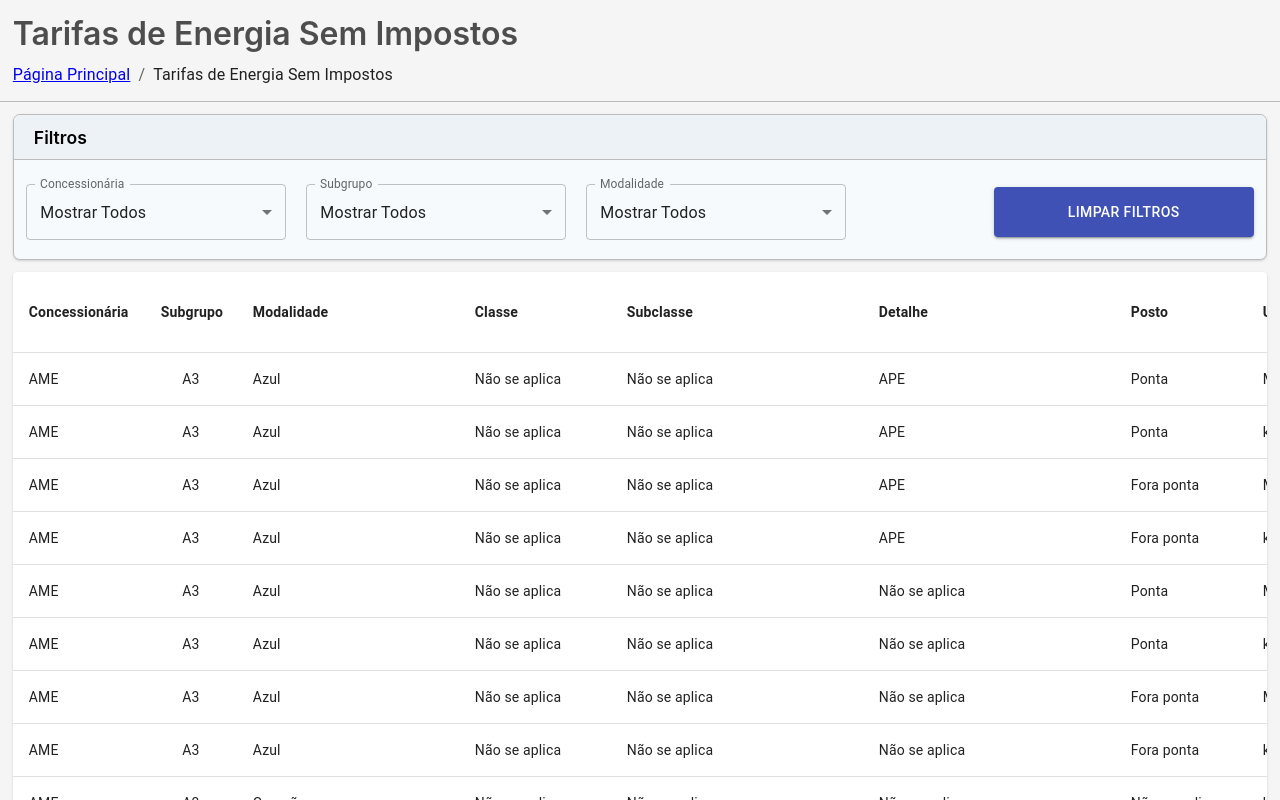
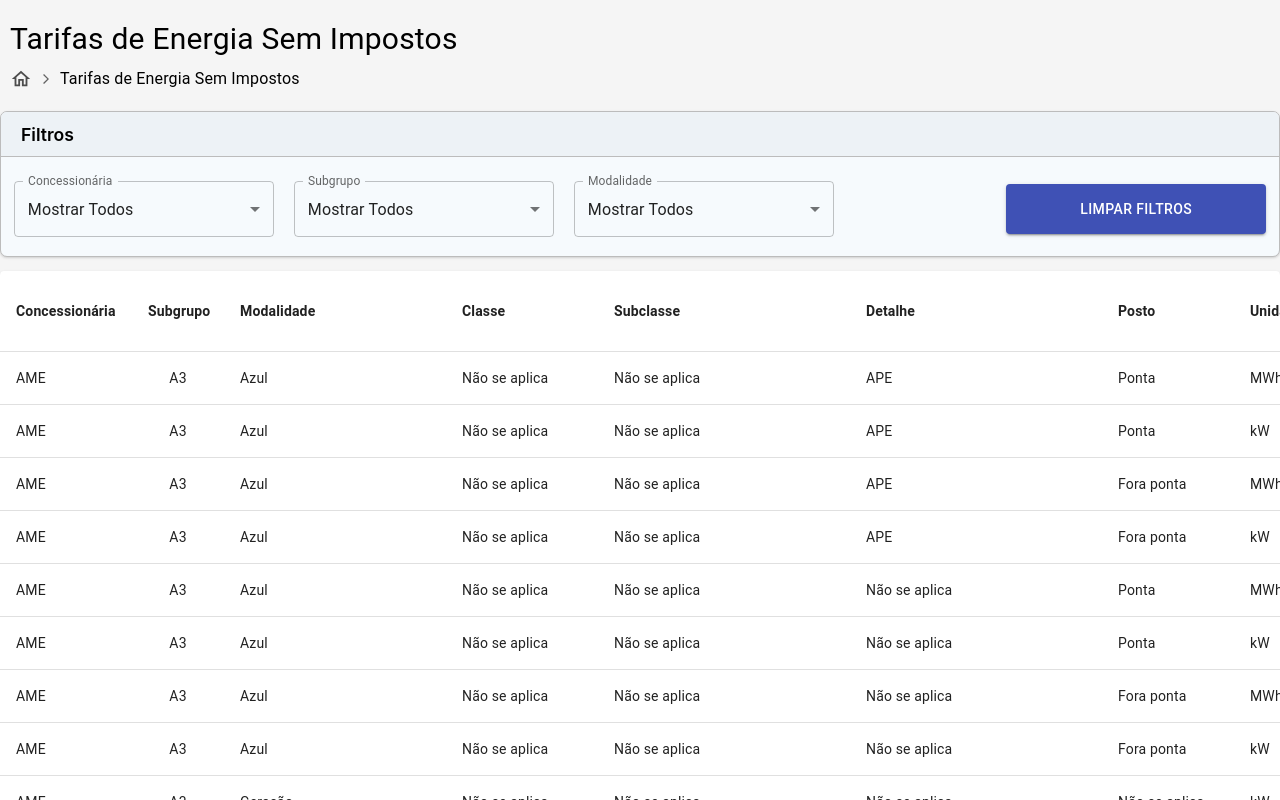
Before and after one commit to izaiasmachado/tarifas.imsolar.com.br, a React (Create React App) app: page /#/sem-impostos in a window 1280 px wide. Shown: the top 800 px of the page. Built offline with nearby package versions, Linux system fonts and the light colour scheme.

Commit message:
feat: new breadcrumbs

```diff
--- a/src/components/Filter/styles.css
+++ b/src/components/Filter/styles.css
@@ -57,11 +57,10 @@
   width: 100%;
   display: flex;
   justify-content: center;
-  margin-top: 12px;
 }
 
 .filter {
-  width: 98%;
+  width: 100%;
   position: relative;
   display: inline-flex;
   justify-content: flex-end;
@@ -91,7 +90,6 @@
 @media (max-width: 480px) {
   .filter__dropdown {
     width: 100%;
-    margin-top: 12px;
   }
 }
 
--- a/src/components/Header/Header.js
+++ b/src/components/Header/Header.js
@@ -1,16 +1,33 @@
 import "./styles.css";
 import Breadcrumbs from "@mui/material/Breadcrumbs";
 import Typography from "@mui/material/Typography";
+import HomeOutlinedIcon from "@mui/icons-material/HomeOutlined";
+import ArrowForwardIosIcon from "@mui/icons-material/ArrowForwardIos";
 
 export default function Header({ title }) {
   return (
     <div className="Header__container">
       <div className="Header">
-        <div className="Header__title">{title}</div>
-        <Breadcrumbs className="Header__breadcrumbs">
-          <a href="/">Página Principal</a>
-          <Typography color="text.primary">{title}</Typography>
-        </Breadcrumbs>
+        <Typography variant="h4" component="h1" className="Header__title">
+          {title}
+        </Typography>
+        <div className="Header__breadcrumbs_container">
+          <Breadcrumbs
+            className="Header__breadcrumbs"
+            separator={<ArrowForwardIosIcon style={{ fontSize: 12 }} />}
+          >
+            <a className="Header__breadcrumbs__link" href="/">
+              <HomeOutlinedIcon />
+            </a>
+
+            <a
+              className="Header__breadcrumbs__link Header__breadcrumbs__currentLink"
+              href={window.location.href}
+            >
+              <Typography>{title}</Typography>
+            </a>
+          </Breadcrumbs>
+        </div>
       </div>
     </div>
   );
--- a/src/components/Header/styles.css
+++ b/src/components/Header/styles.css
@@ -1,48 +1,74 @@
 .Header__container {
-  width: 100%;
+  width: calc(100% - 20px);
   display: flex;
   flex-direction: column;
   justify-content: center;
+  margin: 20px 0 20px 0;
   align-items: center;
-  border-bottom: 1px solid #bcbcbc;
-  padding: 14px 0px;
+}
+
+@media (max-width: 1419px) {
+  .Header__container {
+    padding: 0 10px;
+  }
 }
 
 .Header {
   display: flex;
   flex-direction: column;
-  width: 98%;
+  gap: 10px;
+  width: 100%;
 }
 
-.Header__breadcrumbs {
-  padding: 10px 0 0 0;
-  font-size: 1.2rem;
+.Header__breadcrumbs_container {
+  display: flex;
+  flex-direction: row;
+  justify-content: flex-start;
+  align-items: center;
+  width: 100%;
 }
 
 .Header__title {
   display: flex;
   flex-direction: column;
   justify-content: flex-end;
-  color: #4d4d4d;
-  font-size: 2rem;
-  font-weight: 600;
+  font-size: 30px !important;
 }
 
 @media (max-width: 768px) {
   .Header__title {
-    font-size: 1.5rem;
-  }
-
-  .Header__breadcrumbs {
-    font-size: 1rem;
+    font-size: 24px !important;
   }
 }
 
-@media (max-width: 576px) {
-  .Header__title {
-    font-size: 1.2rem;
+.Header__breadcrumbs__link,
+.Header__breadcrumbs__currentLink {
+  color: #4d4d4d;
+  text-decoration: none;
+  display: flex;
+  align-items: center;
+}
+
+.Header__breadcrumbs__link svg {
+  width: 22px;
+  height: 22px;
+}
+
+.Header__breadcrumbs__link p {
+  font-size: 12pt !important;
+}
+
+.Header__breadcrumbs__currentLink {
+  color: #000;
+}
+
+@media (max-width: 768px) {
+  .Header__breadcrumbs__link svg {
+    width: 20px;
+    height: 20px;
   }
-  .Header__breadcrumbs {
-    font-size: 0.8rem;
+
+  .Header__breadcrumbs__link p {
+    font-size: 9pt !important;
   }
 }
--- a/src/pages/TarifasEnergiaSemImpostos/styles.css
+++ b/src/pages/TarifasEnergiaSemImpostos/styles.css
@@ -17,18 +17,17 @@
   align-items: center;
 }
 
-.toolbar-container,
 .detailed-search,
 .table-container {
   padding: 14px 0;
 }
 
-.table-container {
-  padding: 12px 0 0 0;
+.detailed-search {
+  width: 98% !important;
 }
 
 .table,
-.toolbar,
-.detailed-search {
-  width: 98% !important;
+.toolbar {
+  width: 100%;
+  max-width: 1400px;
 }
```
